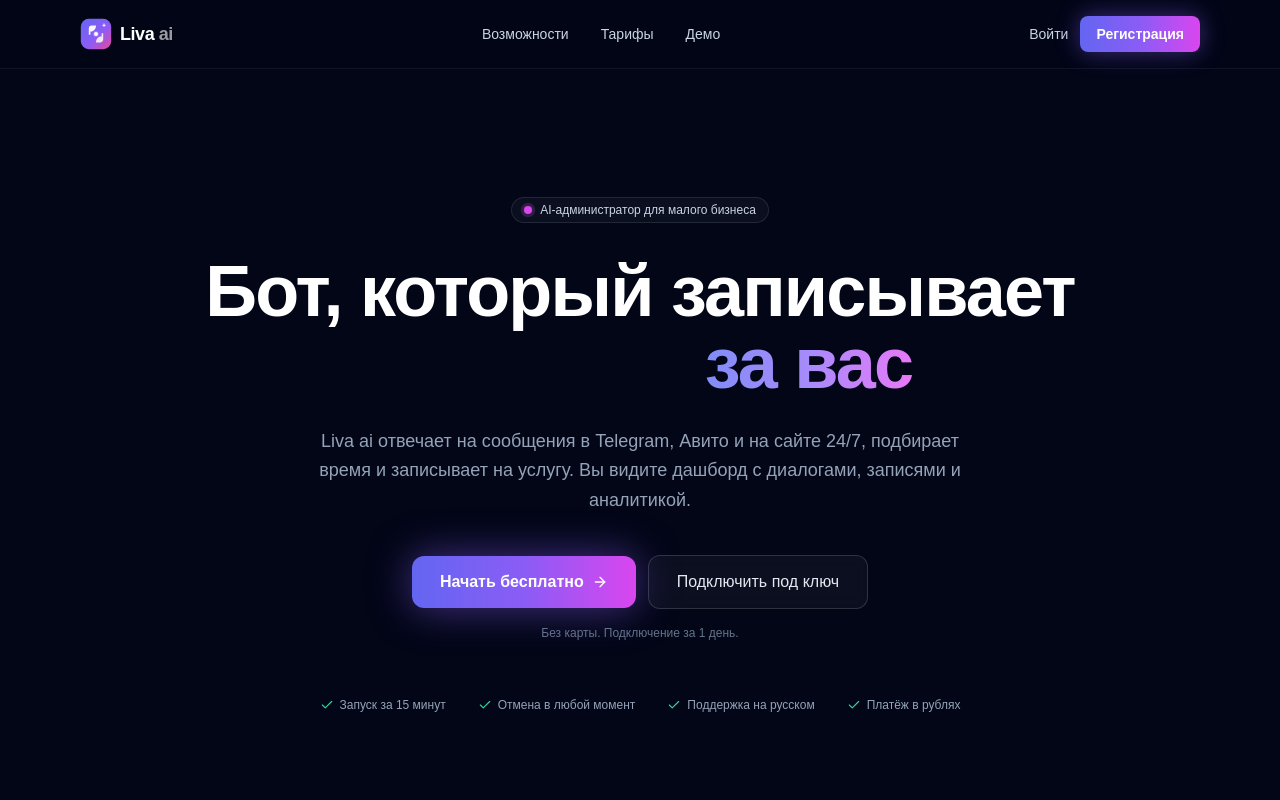
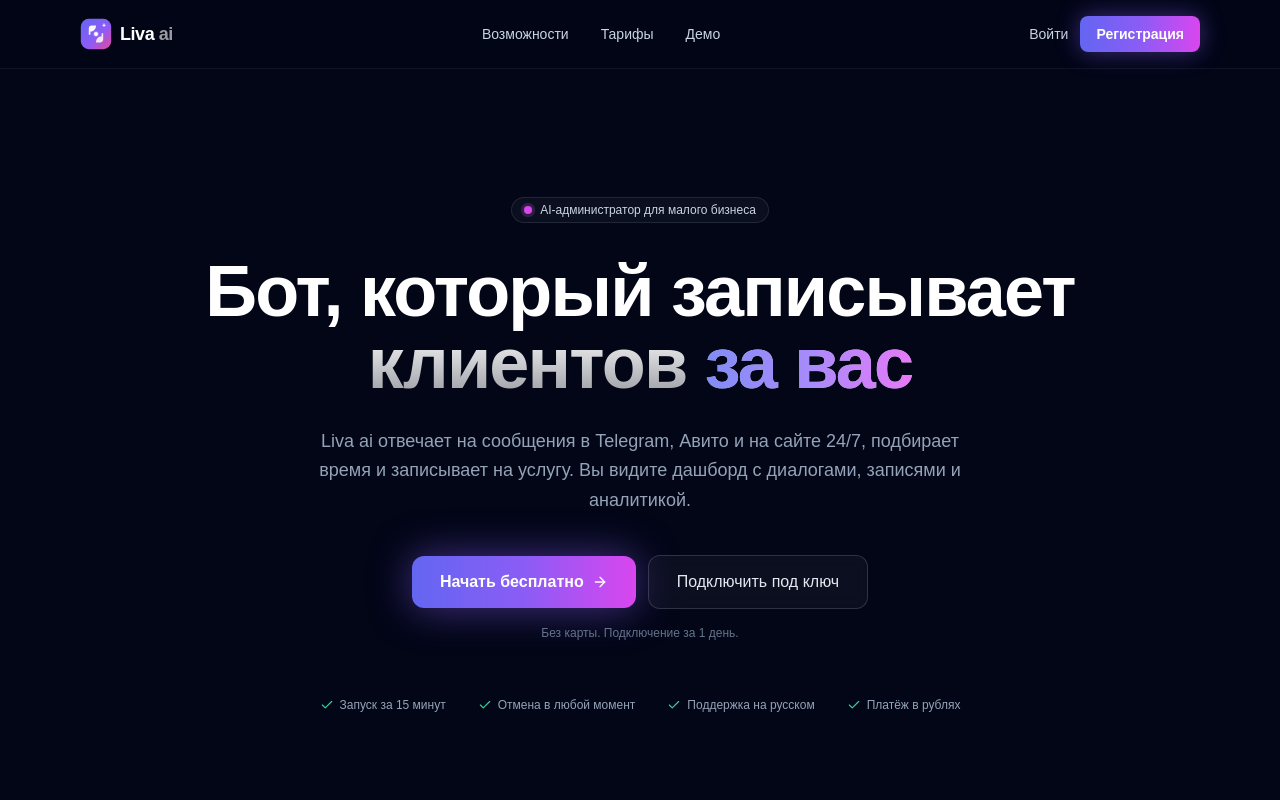
Before and after one commit to tugaynasirov77-del/ai-salon, a Next.js app in the folder frontend/: page / in a window 1280 px wide. Shown: the top 800 px of the page. Built offline with nearby package versions, Linux system fonts and the light colour scheme; no server answers.

Commit message:
fix(landing): hero — две строки по центру ("клиентов за вас" целиком на второй строке)

```diff
--- a/frontend/app/page.tsx
+++ b/frontend/app/page.tsx
@@ -72,9 +72,9 @@ export default function LandingPage() {
             <span>AI-администратор для малого бизнеса</span>
           </div>
 
-          <h1 className="mx-auto mt-8 max-w-4xl bg-gradient-to-b from-white via-white to-white/60 bg-clip-text text-5xl font-semibold tracking-tight text-transparent sm:text-7xl">
-            Бот, который записывает <br className="hidden sm:block" />
-            <span className="relative">
+          <h1 className="mx-auto mt-8 max-w-4xl bg-gradient-to-b from-white via-white to-white/60 bg-clip-text text-center text-5xl font-semibold tracking-tight text-transparent sm:text-7xl">
+            <span className="block">Бот, который записывает</span>
+            <span className="block">
               клиентов{' '}
               <span className="bg-gradient-to-r from-indigo-400 via-violet-400 to-fuchsia-400 bg-clip-text text-transparent">
                 за вас
```
